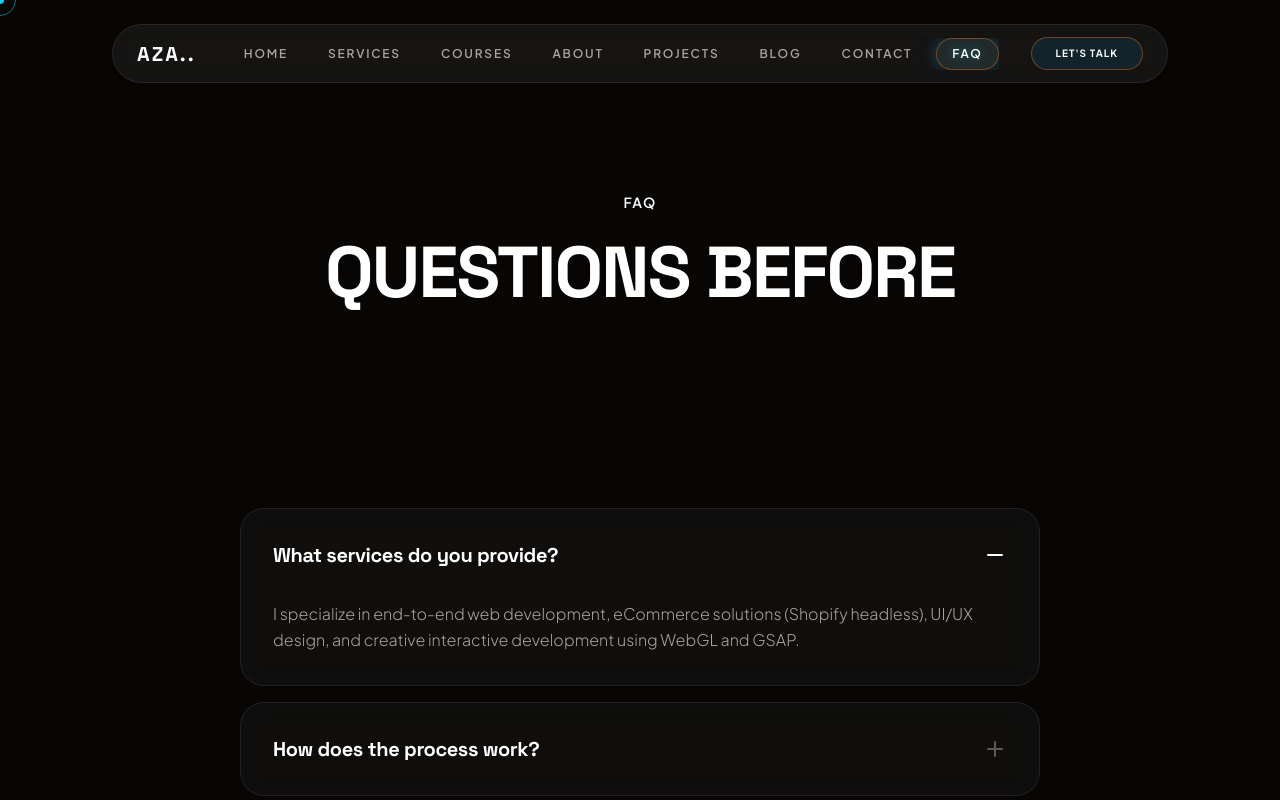
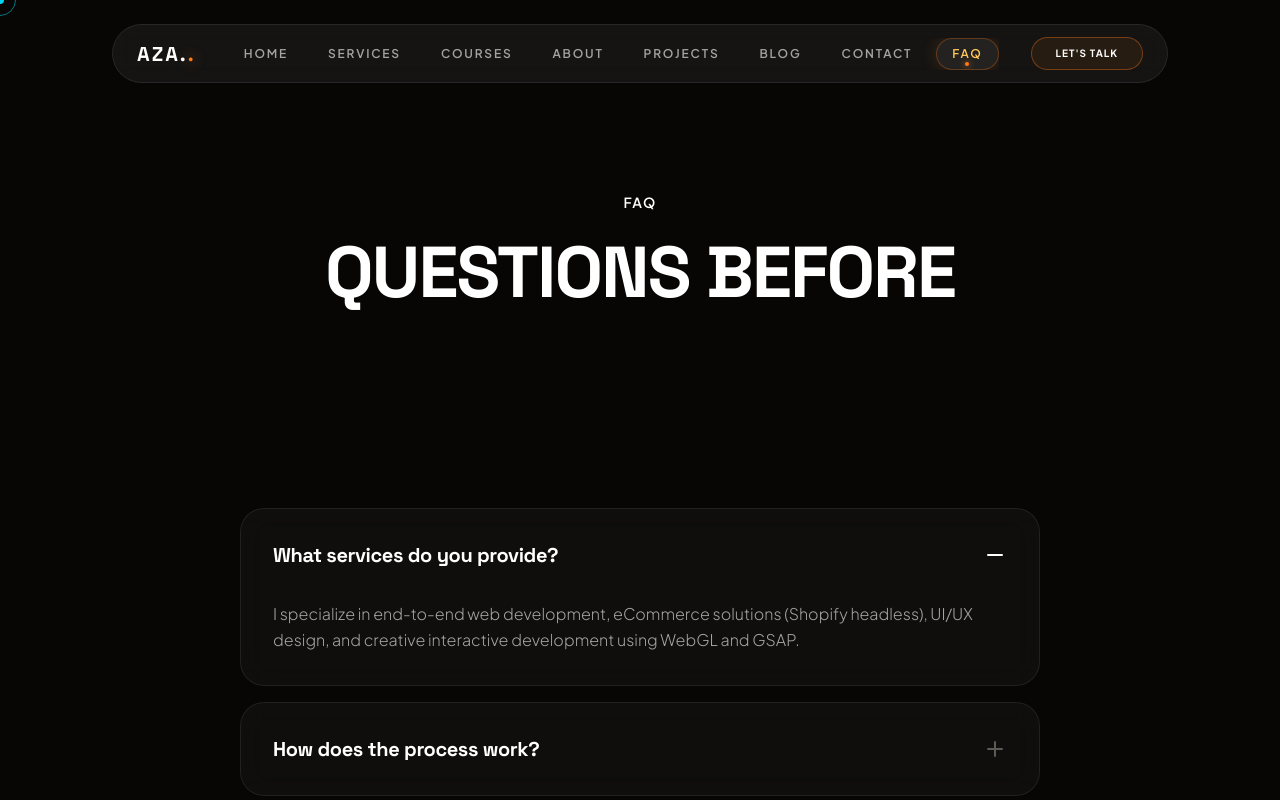
Before and after one commit to internationalstudent092-svg/Aza-E-commerce, a React (Vite) app: page /faq in a window 1280 px wide. Shown: the top 800 px of the page. Built offline with nearby package versions, Linux system fonts and the light colour scheme.

Commit message:
Refine header with orange yellow navigation glow

```diff
--- a/src/components/Layout/Header.tsx
+++ b/src/components/Layout/Header.tsx
@@ -1,17 +1,12 @@
 import { useState, useEffect } from 'react';
 import { Link, useLocation } from 'react-router-dom';
-import { motion, AnimatePresence } from 'motion/react';
+import { motion } from 'motion/react';
 import { siteConfig } from '../../data/config';
 
 const navLinks = [
-  { name: 'HOME', path: '/' },
-  { name: 'SERVICES', path: '/services' },
-  { name: 'COURSES', path: '/courses' },
-  { name: 'ABOUT', path: '/about' },
-  { name: 'PROJECTS', path: '/projects' },
-  { name: 'BLOG', path: '/blog' },
-  { name: 'CONTACT', path: '/contact' },
-  { name: 'FAQ', path: '/faq' }
+  { name: 'HOME', path: '/' }, { name: 'SERVICES', path: '/services' }, { name: 'COURSES', path: '/courses' },
+  { name: 'ABOUT', path: '/about' }, { name: 'PROJECTS', path: '/projects' }, { name: 'BLOG', path: '/blog' },
+  { name: 'CONTACT', path: '/contact' }, { name: 'FAQ', path: '/faq' }
 ];
 
 export default function Header() {
@@ -20,67 +15,34 @@ export default function Header() {
   const location = useLocation();
 
   useEffect(() => {
-    const handleScroll = () => {
-      setScrolled(window.scrollY > 50);
-    };
+    const handleScroll = () => setScrolled(window.scrollY > 50);
     window.addEventListener('scroll', handleScroll);
     return () => window.removeEventListener('scroll', handleScroll);
   }, []);
 
   return (
-    <motion.header
-      initial={{ y: -100 }}
-      animate={{ y: 0 }}
-      transition={{ duration: 0.8, ease: "easeOut" }}
-      className={`fixed top-0 left-0 right-0 z-50 transition-all duration-500 flex justify-center px-4 ${
-        scrolled ? 'py-4' : 'py-6'
-      } pointer-events-none`}
-    >
-      <nav className={`pointer-events-auto w-fit mx-auto flex flex-row items-center justify-between px-4 sm:px-6 py-2 sm:py-3 transition-all duration-500 rounded-full ${
-        scrolled
-          ? 'bg-[var(--surface)] backdrop-blur-xl border border-[var(--border)] shadow-lg'
-          : 'bg-[var(--surface-light)] backdrop-blur-md border border-[var(--border)] shadow-sm'
-      }`}>
-        <div className="flex flex-row items-center space-x-4 md:space-x-6 lg:space-x-8">
-          {/* Logo */}
+    <motion.header initial={{ y: -100 }} animate={{ y: 0 }} transition={{ duration: 0.8, ease: 'easeOut' }} className={`fixed top-0 left-0 right-0 z-50 flex justify-center px-4 transition-all duration-500 ${scrolled ? 'py-4' : 'py-6'} pointer-events-none`}>
+      <nav className={`pointer-events-auto w-fit mx-auto flex items-center px-4 sm:px-6 py-2 sm:py-3 rounded-full transition-all duration-500 ${scrolled ? 'bg-[var(--surface)] backdrop-blur-xl border border-[var(--border)] shadow-lg' : 'bg-[var(--surface-light)] backdrop-blur-md border border-[var(--border)]'}`}>
+        <div className="flex items-center space-x-4 md:space-x-6 lg:space-x-8">
           <Link to="/" className="text-lg md:text-xl font-bold tracking-widest text-white shrink-0 font-heading flex items-center relative z-10">
-            {siteConfig.name}<span className="text-[var(--neon-blue)] drop-shadow-[0_0_5px_var(--neon-blue)]">.</span>
+            {siteConfig.name}<span className="text-[var(--accent-orange)] drop-shadow-[0_0_7px_var(--accent-orange)]">.</span>
           </Link>
 
-          {/* Nav Links - Strictly one line */}
-          <div className="flex flex-row items-center space-x-2 overflow-x-auto [scrollbar-width:none] [-ms-overflow-style:none] [&::-webkit-scrollbar]:hidden shrink-1" onMouseLeave={() => setHoveredPath(null)}>
+          <div className="flex items-center space-x-2 overflow-x-auto [scrollbar-width:none] [-ms-overflow-style:none] [&::-webkit-scrollbar]:hidden" onMouseLeave={() => setHoveredPath(null)}>
             {navLinks.map((link) => {
               const isActive = location.pathname === link.path || (link.path !== '/' && location.pathname.startsWith(link.path));
-              const isHovered = hoveredPath === link.path;
-              const displayHighlight = isHovered || (hoveredPath === null && isActive);
-
+              const displayHighlight = hoveredPath === link.path || (hoveredPath === null && isActive);
               return (
-                <Link
-                  key={link.path}
-                  to={link.path}
-                  onMouseEnter={() => setHoveredPath(link.path)}
-                  className={`relative px-4 py-2 text-[10px] md:text-xs font-semibold tracking-[0.15em] whitespace-nowrap transition-colors z-10 ${
-                    isActive ? 'text-[var(--neon-cyan)] drop-shadow-[0_0_5px_rgba(0,229,255,0.5)]' : 'text-[var(--text-secondary)] hover:text-white'
-                  }`}
-                >
-                  {displayHighlight && (
-                    <motion.div
-                      layoutId="navHighlight"
-                      className="absolute inset-0 bg-[var(--surface-light)] border border-[var(--border-highlight)] rounded-full -z-10 shadow-[0_0_15px_rgba(0,168,255,0.2)]"
-                      transition={{ type: "spring", bounce: 0.2, duration: 0.6 }}
-                    />
-                  )}
+                <Link key={link.path} to={link.path} onMouseEnter={() => setHoveredPath(link.path)} className={`relative px-4 py-2 text-[10px] md:text-xs font-semibold tracking-[0.15em] whitespace-nowrap transition-colors z-10 ${isActive ? 'text-[var(--accent-yellow)]' : 'text-[var(--text-secondary)] hover:text-white'}`}>
+                  {displayHighlight && <motion.div layoutId="navHighlight" className="absolute inset-0 bg-[var(--surface-light)] border border-[rgba(255,122,24,0.3)] rounded-full -z-10 shadow-[0_0_18px_rgba(255,122,24,0.16)]" transition={{ type: 'spring', bounce: 0.2, duration: 0.6 }} />}
                   {link.name}
-                  {isActive && (
-                    <span className="absolute bottom-1 left-1/2 -translate-x-1/2 w-1 h-1 bg-[var(--neon-cyan)] rounded-full shadow-[0_0_5px_var(--neon-cyan)]" />
-                  )}
+                  {isActive && <span className="absolute bottom-1 left-1/2 -translate-x-1/2 w-1 h-1 bg-[var(--accent-orange)] rounded-full shadow-[0_0_6px_var(--accent-orange)]" />}
                 </Link>
               );
             })}
           </div>
 
-          {/* CTA */}
-          <Link to="/contact" className="hidden lg:flex shrink-0 px-6 py-2 rounded-full bg-[rgba(0,168,255,0.1)] border border-[var(--border-highlight)] text-white text-[10px] font-bold tracking-widest hover:bg-[var(--neon-blue)] hover:text-black hover:shadow-[0_0_20px_rgba(0,168,255,0.6)] transition-all uppercase z-10">
+          <Link to="/contact" className="hidden lg:flex shrink-0 px-6 py-2 rounded-full bg-[rgba(255,122,24,0.08)] border border-[var(--border-highlight)] text-white text-[10px] font-bold tracking-widest hover:bg-[var(--accent-orange)] hover:text-black hover:shadow-[0_0_24px_rgba(255,122,24,0.45)] transition-all uppercase z-10">
             Let's Talk
           </Link>
         </div>
```
